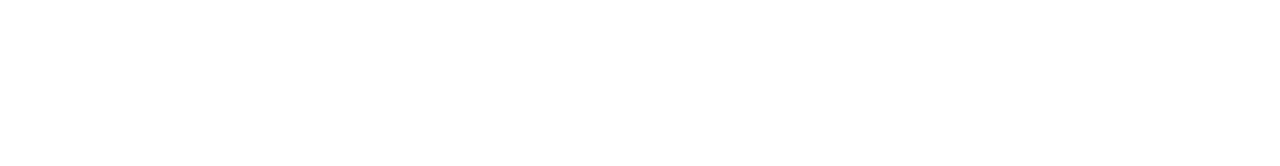
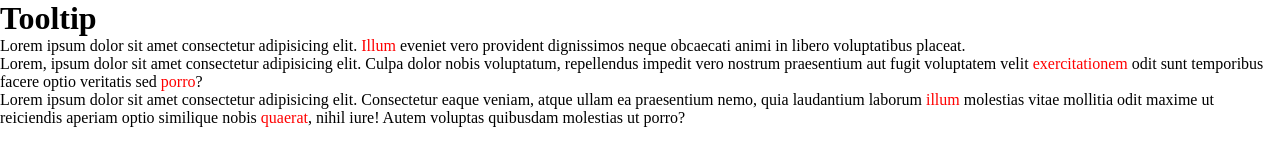
Before and after one commit to ydyxxg/js, a plain HTML site: page index.html in a window 1280 px wide. Drawn offline with Linux system fonts and the light colour scheme.

Commit message:
tooltip not done

```diff
--- a/index.html
+++ b/index.html
@@ -4,12 +4,18 @@
     <meta charset="UTF-8">
     <meta http-equiv="X-UA-Compatible" content="IE=edge">
     <meta name="viewport" content="width=device-width, initial-scale=1.0">
-    <script src="./script.js"></script>
+    <link rel="stylesheet" href="./style.css">
+
     <title>Document</title>
 </head>
 <body>
-    <script>
+<h1>Tooltip</h1>
 
-    </script>
+<p>Lorem ipsum dolor sit amet consectetur adipisicing elit. <span class="tooltip" title="Подсказка 1">Illum</span> eveniet vero provident dignissimos neque obcaecati animi in libero voluptatibus placeat.</p>
+
+<p>Lorem, ipsum dolor sit amet consectetur adipisicing elit. Culpa dolor nobis voluptatum, repellendus impedit vero nostrum praesentium aut fugit voluptatem velit <span class="tooltip" title="Подсказка 2">exercitationem</span> odit sunt temporibus facere optio veritatis sed <span class="tooltip" title="Подсказка 3">porro</span>?</p>
+
+<p>Lorem ipsum dolor sit amet consectetur adipisicing elit. Consectetur eaque veniam, atque ullam ea praesentium nemo, quia laudantium laborum <span class="tooltip" title="Подсказка 4">illum</span> molestias vitae mollitia odit maxime ut reiciendis aperiam optio similique nobis <span class="tooltip" title="Подсказка 5">quaerat</span>, nihil iure! Autem voluptas quibusdam molestias ut porro?</p>
 </body>
+<script src="./script.js"></script>
 </html>
--- /dev/null
+++ b/style.css
@@ -0,0 +1,9 @@
+*{
+    padding: 0;
+    margin: 0;
+}
+
+.tooltip{
+    color: red;
+
+}
```
Also changed, not shown: script.js (+18 -0 lines).
